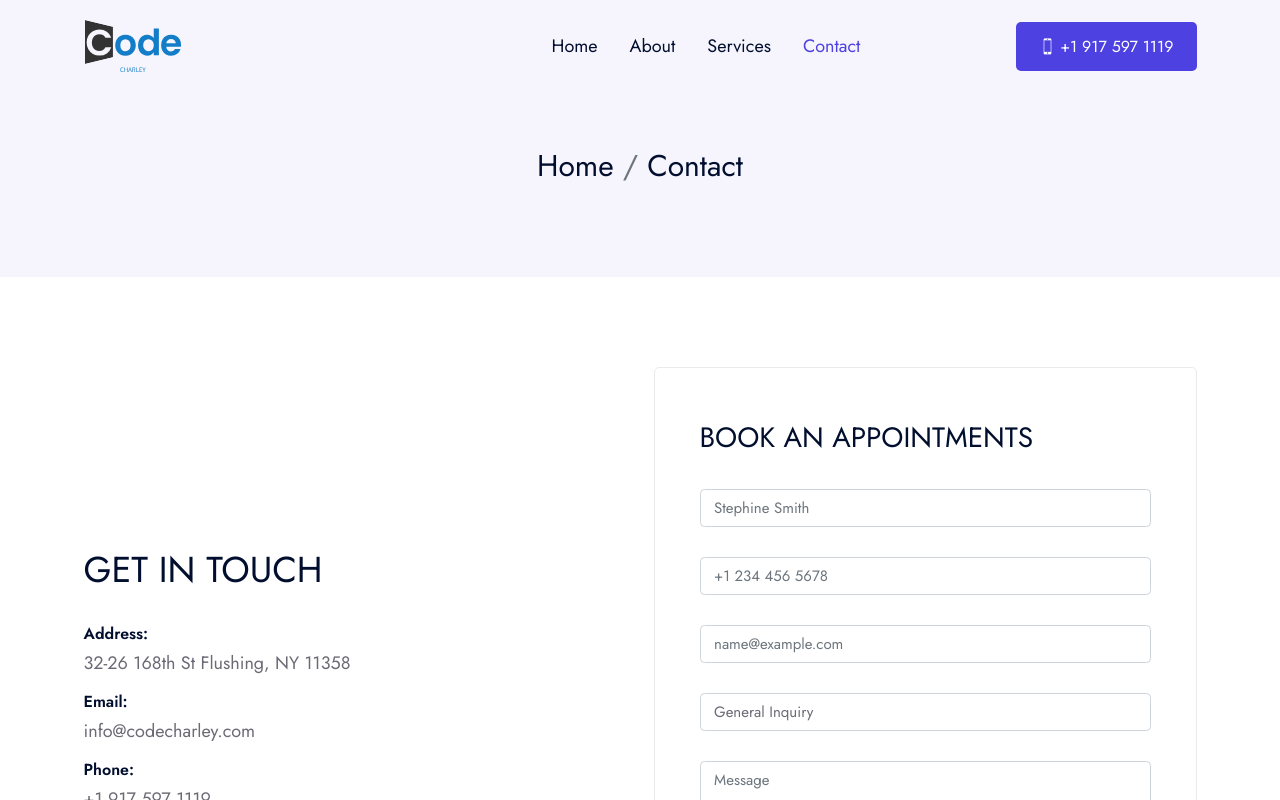
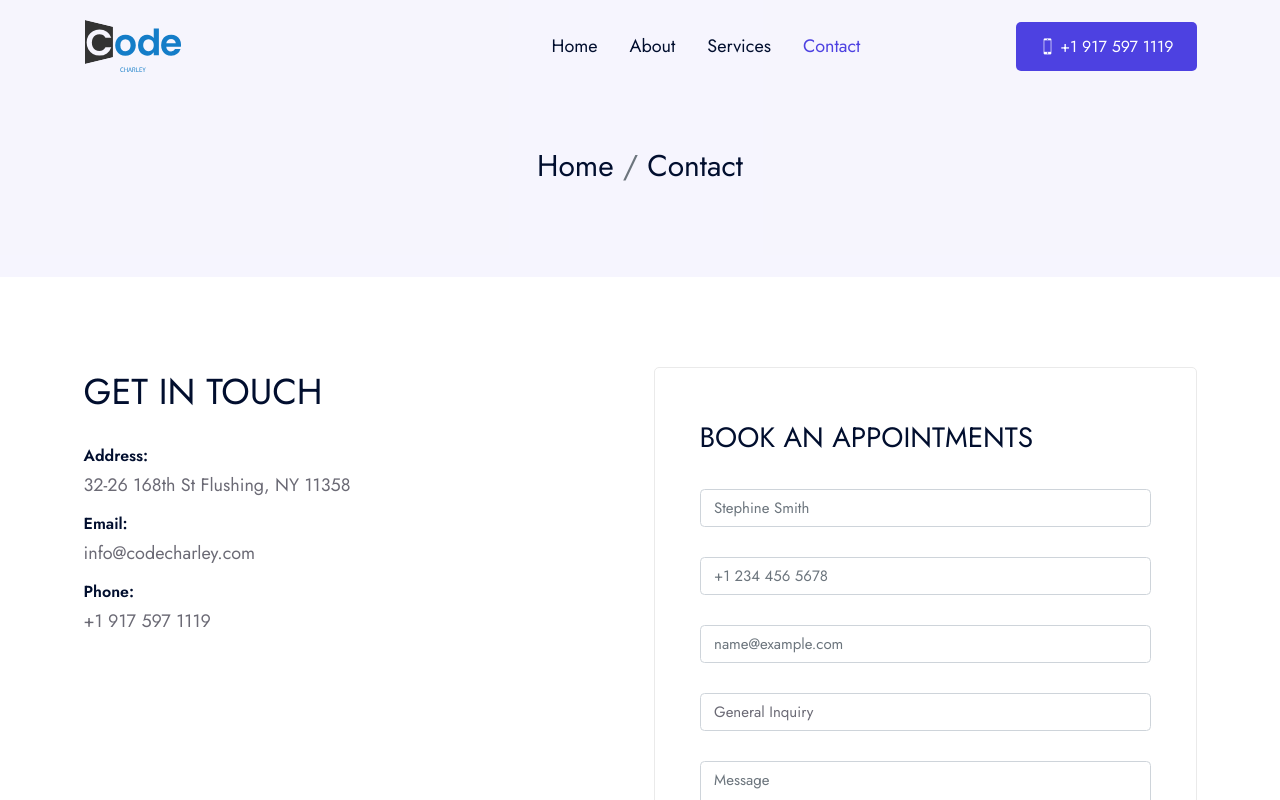
Before and after one commit to charlespark4393/codecharley_frontv2, a React (Create React App) app: page /contact in a window 1280 px wide. Shown: the top 800 px of the page. Built offline with nearby package versions, Linux system fonts and the light colour scheme.

Commit message:
feat: contact info

```diff
--- a/src/pages/contact/ContactMain.js
+++ b/src/pages/contact/ContactMain.js
@@ -7,7 +7,7 @@ const ContactMain = () => {
             <React.Fragment>
                 <div className="ras-contact-content sec-spacer">
                     <div className="container">
-                        <div className="row align-items-center">
+                        <div className="row">
                             <div className="col-lg-6">
                                 <ContactInfo />
                             </div>
```
